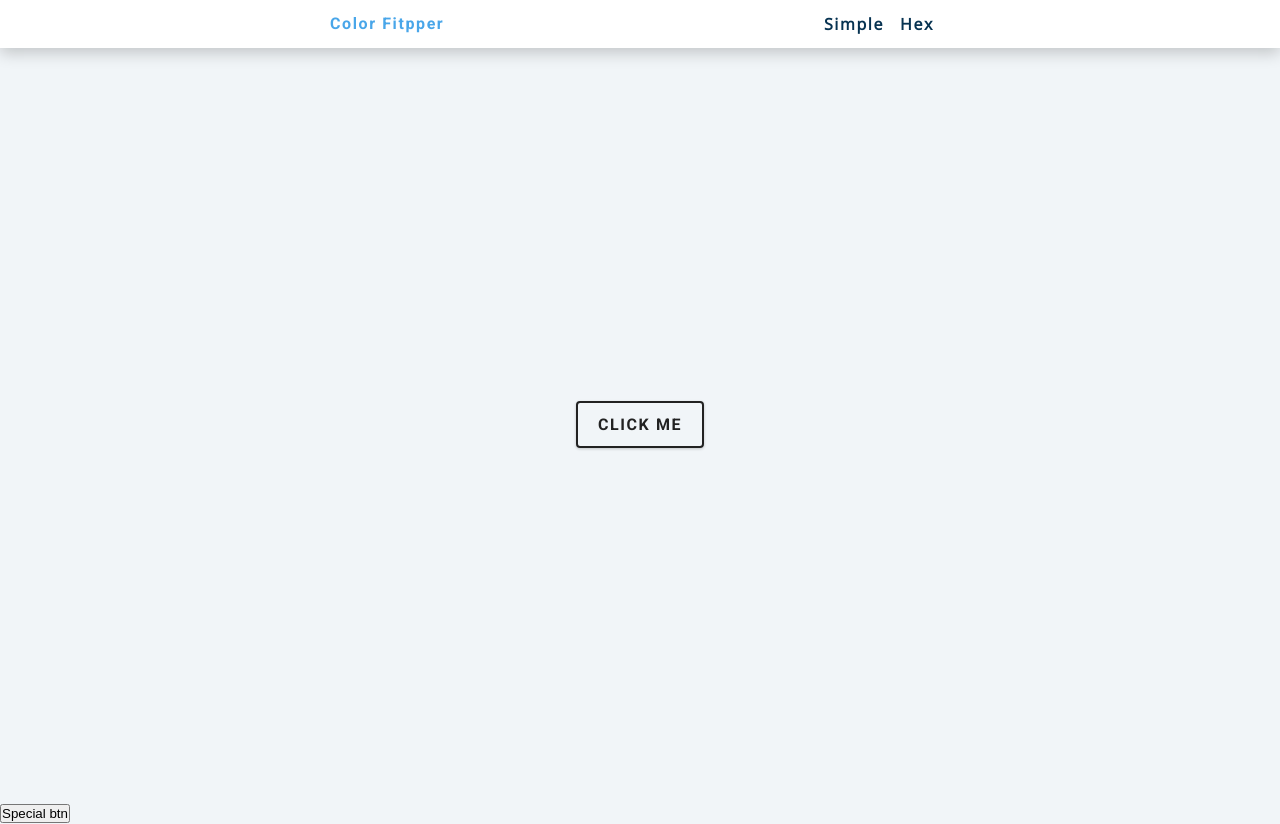
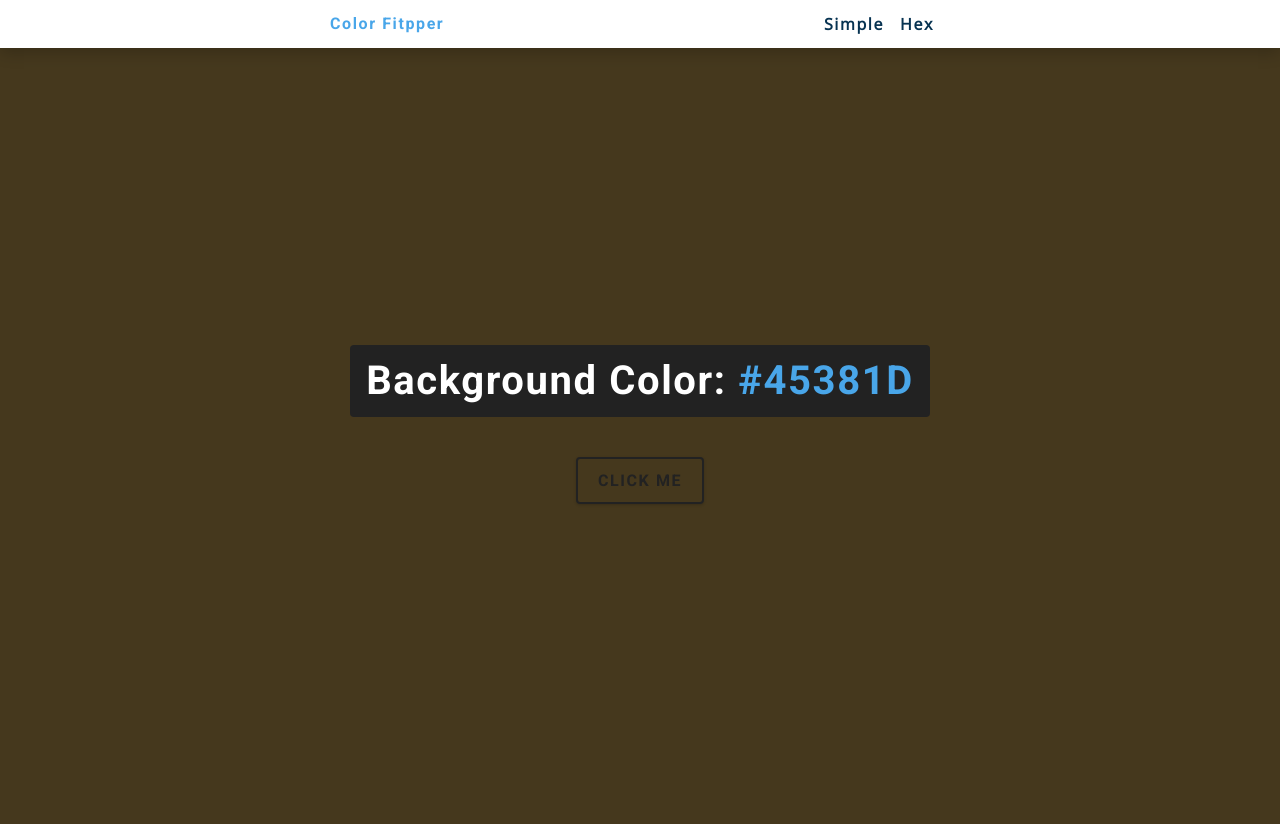
Before and after one commit to NguyenTanPil/Learn-JavaScript, a plain HTML site: page color-fitpper/index.html in a window 1280 px wide. Both pictures are taken after a click on the button "CLICK ME". After the commit the page ends 800 px from the top, so only its background shows below. Drawn offline with nearby package versions, Linux system fonts and the light colour scheme.

Commit message:
Finished project color fitpper

```diff
--- a/color-fitpper/index.html
+++ b/color-fitpper/index.html
@@ -16,10 +16,14 @@
 	</nav>
 	<main>
 		<div class="container">
+			<h2>background color:
+				<span class="color">
+					#f1f5f8
+				</span>
+			</h2>
 			<button class="btn btn-hero" id="btn">click me</button>
 		</div>
 	</main>
-	<button class="special-btn">Special btn</button>
 	<script src="main.js"></script>
 </body>
 </html>
--- a/color-fitpper/main.js
+++ b/color-fitpper/main.js
@@ -0,0 +1,17 @@
+const hex = [0, 1, 2, 3, 4, 5, 6, 7, 8, 9 ,'A', 'B', 'C', 'D', 'E', 'F'];
+const btn = document.querySelector('#btn');
+const color = document.querySelector('.color');
+btn.addEventListener('click', () => {
+	// get random number between 0 - > 3
+	let hexColor = '#';
+	for(let i = 0; i < 6; i++)
+	{
+		hexColor += hex[getRandomNumber()];
+	}
+	document.body.style.backgroundColor = hexColor;
+	color.textContent = hexColor;
+});
+
+function getRandomNumber() {
+	return Math.floor(Math.random() * hex.length);
+}
```
